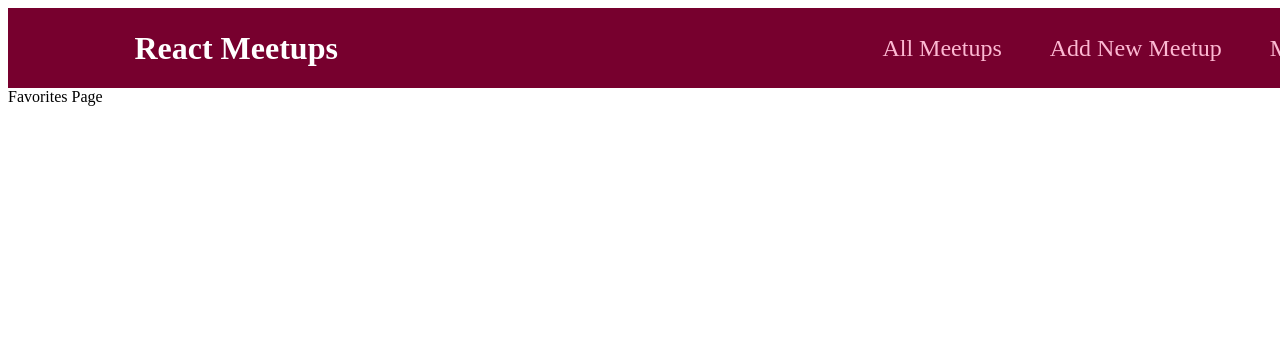
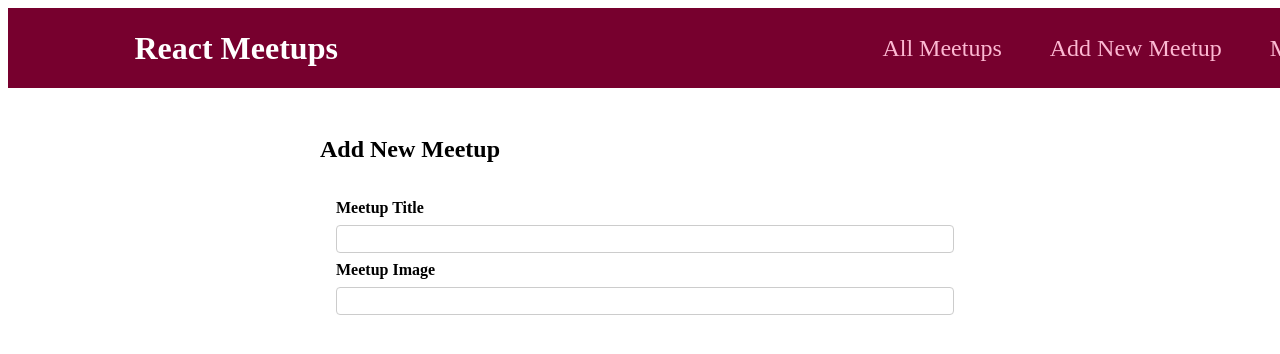
Before and after one commit to KietHo1/Meetup-ReactJS, a React (Create React App) app: page /new-meetup in a window 1280 px wide. Shown: the top 354 px of the page. Built offline with nearby package versions, Linux system fonts and the light colour scheme.

Commit message:
New Meetup Form + Layout ╰(*°▽°*)╯

```diff
--- a/src/App.js
+++ b/src/App.js
@@ -2,11 +2,11 @@ import { Route, Switch } from "react-router-dom";
 import AllMeetupsPage from "./pages/AllMeetups";
 import NewMeetupPage from "./pages/NewMeetups";
 import FavoritesPage from "./pages/Favorites";
-import MainNavigation from "./components/layout/MainNavigation";
+import Layout from "./components/layout/Layout";
 function App() {
   return (
     <div>
-      <MainNavigation />
+      <Layout>
         <Switch>
           <Route path="/" exact={true}>
             <AllMeetupsPage />
@@ -18,6 +18,7 @@ function App() {
             <FavoritesPage />
           </Route>
         </Switch>
+      </Layout>
     </div>
   );
 }
--- /dev/null
+++ b/src/components/layout/Layout.js
@@ -0,0 +1,13 @@
+import classes from "./Layout.module.css";
+import MainNavigation from "./MainNavigation";
+
+function Layout(props) {
+  return (
+    <div>
+      <MainNavigation />
+      <main className={classes.main}>{props.children}</main>
+    </div>
+  );
+}
+
+export default Layout;
--- /dev/null
+++ b/src/components/layout/Layout.module.css
@@ -0,0 +1,5 @@
+.main {
+  margin: 3rem auto;
+  width: 90%;
+  max-width: 40rem;
+}
--- /dev/null
+++ b/src/components/meetups/NewMeetupForm.js
@@ -0,0 +1,20 @@
+import Card from "../ui/Card";
+import classes from "./NewMeetupForm.module.css";
+function NewMeetupForm() {
+  return (
+    <Card>
+      <form className={classes.form}>
+        <div className={classes.control}>
+          <label htmlFor="title">Meetup Title</label>
+          <input type="text" required id="title" />
+        </div>
+        <div className={classes.control}>
+          <label htmlFor="image">Meetup Image</label>
+          <input type="url" required id="image" />
+        </div>
+      </form>
+    </Card>
+  );
+}
+
+export default NewMeetupForm;
--- /dev/null
+++ b/src/components/meetups/NewMeetupForm.module.css
@@ -0,0 +1,45 @@
+.form {
+  padding: 1rem;
+}
+
+.control {
+  margin-bottom: 0.5rem;
+}
+
+.control label {
+  display: block;
+  font-weight: bold;
+  margin-bottom: 0.5rem;
+}
+
+.control input,
+.control textarea {
+  display: block;
+  font: inherit;
+  border-radius: 4px;
+  border: 1px solid #ccc;
+  padding: 0.25rem;
+  width: 100%;
+}
+
+.actions {
+  margin-top: 1rem;
+  text-align: right;
+}
+
+.actions button {
+  font: inherit;
+  cursor: pointer;
+  background-color: #77002e;
+  color: white;
+  padding: 0.5rem 1.5rem;
+  border: 1px solid #77002e;
+  border-radius: 4px;
+  font-weight: bold;
+}
+
+.actions button:hover,
+.actions button:active {
+  background-color: #a50e48;
+  border-color: #a50e48;
+}
--- a/src/components/ui/Card.js
+++ b/src/components/ui/Card.js
@@ -1,7 +1,7 @@
 import classes from "./Card.module.css";
 
-function Card() {
-  return <div className={classes.card}></div>;
+function Card(props) {
+  return <div className={classes.card}>{props.children}</div>;
 }
 
 export default Card;
--- a/src/pages/NewMeetups.js
+++ b/src/pages/NewMeetups.js
@@ -1,5 +1,12 @@
+import NewMeetupForm from "../components/meetups/NewMeetupForm";
+
 function NewMeetupPage() {
-  return <div>Favorites Page</div>;
+  return (
+    <section>
+      <h1>Add New Meetup</h1>
+      <NewMeetupForm />
+    </section>
+  );
 }
 
 export default NewMeetupPage;
```
Lines whose indentation alone changed are shown as unchanged.
